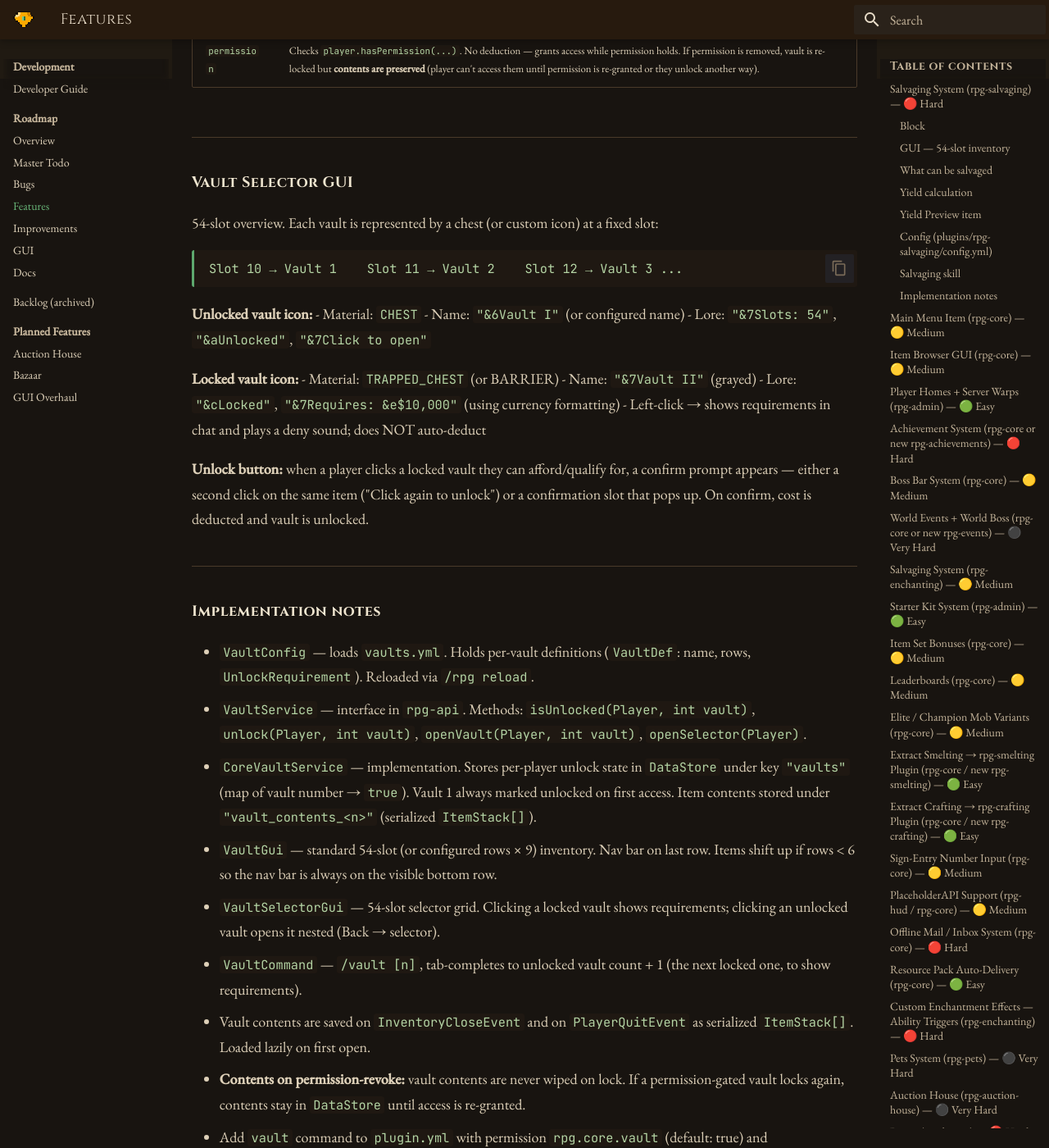
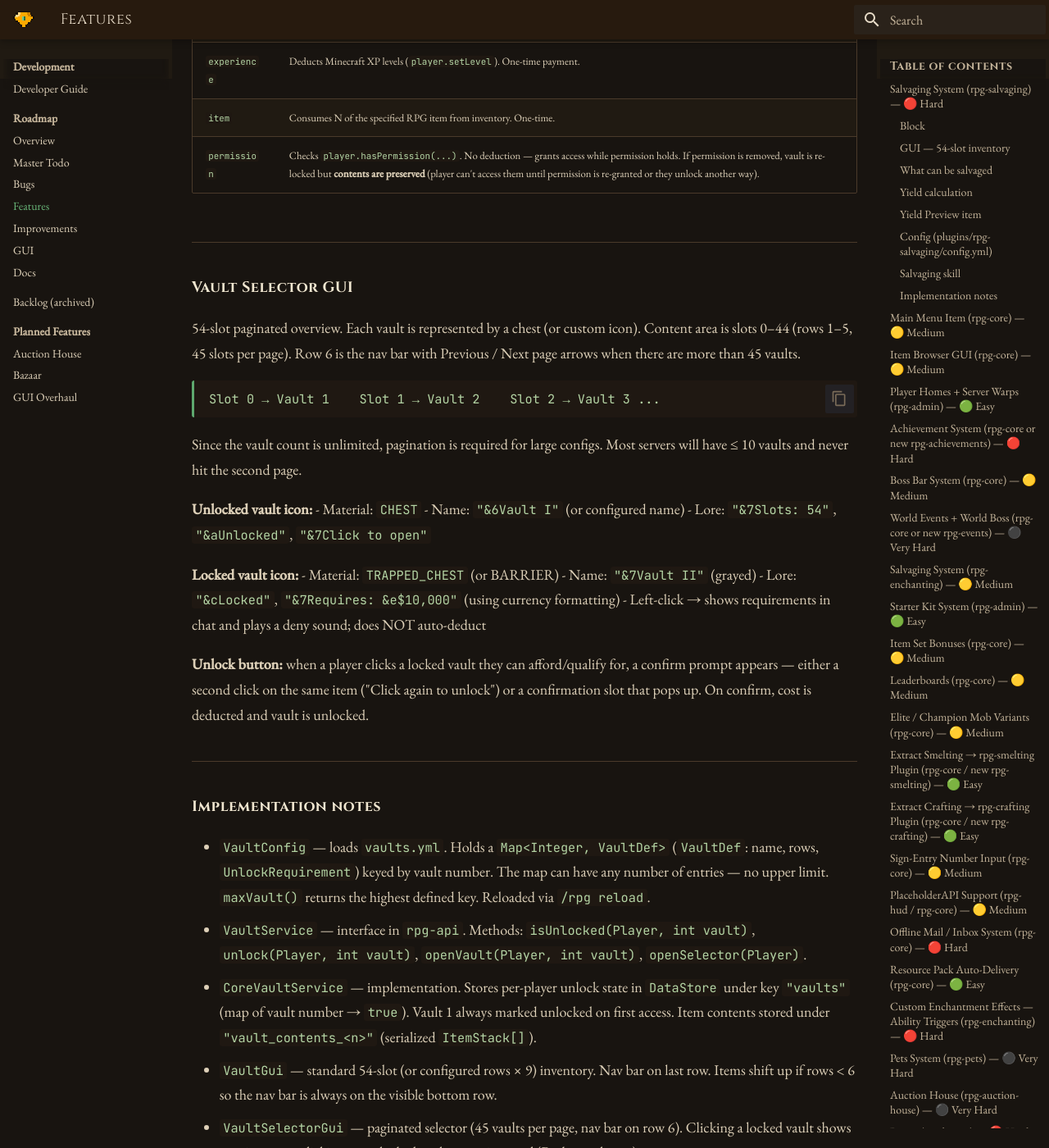
Before and after one commit to 255-Ping/RPGCORE, an MkDocs documentation site: the page built from docs/planned/todo-features.md, in a window 1280 px wide and 1400 px high, scrolled down 23204 px. Shown: the whole window at 82% size. Built offline with MkDocs 1.6.1 and Material for MkDocs 9.7.7, drawn with Linux system fonts in a browser that asks for light colours; some of the changed text lies outside the part shown.

Commit message:
docs: vault count is unlimited (no cap, derived from config entries)
Remove the hardcoded `count: 5` key from the vaults.yml spec — the vault
count is now defined implicitly by however many numbered entries exist under
`unlocks:`. VaultConfig uses Map<Integer, VaultDef> with no upper bound.
VaultSelectorGui paginates (45 per page) to handle arbitrarily large configs.
VaultCommand tab-completes all defined vault numbers.

Co-Authored-By: Claude Sonnet 4.6 <noreply@anthropic.com>

````diff
--- a/docs/planned/todo-features.md
+++ b/docs/planned/todo-features.md
@@ -719,14 +719,12 @@ Per-player persistent storage vaults — extra inventory pages players unlock ov
 
 ```yaml
 vaults:
-  # How many vault pages exist (numbered 1 to N). Players unlock them one by one.
-  count: 5
-
   # Default row count for a vault if not overridden per-vault (1-6 rows → 9-54 slots).
   default-rows: 6
 
-  # Per-vault unlock requirements and optional row override.
-  # Vault 1 is always unlocked (starter vault).
+  # Vault definitions — add as many entries as you want, numbered 1 upward.
+  # The vault count is derived from however many entries you define here; there is no cap.
+  # Vault 1 is always unlocked (starter vault). All others require the configured unlock.
   unlocks:
     1:
       name: "Vault I"
@@ -761,6 +759,14 @@ vaults:
       requires:
         type: permission
         permission: rpg.vault.5  # granted by rank/LuckPerms; no cost deducted
+
+    # Add more entries to create more vaults — no limit.
+    # 6:
+    #   name: "Vault VI"
+    #   rows: 6
+    #   requires:
+    #     type: coins
+    #     amount: 500000
 ```
 
 **Unlock types:**
@@ -777,11 +783,13 @@ vaults:
 
 #### Vault Selector GUI
 
-54-slot overview. Each vault is represented by a chest (or custom icon) at a fixed slot:
+54-slot paginated overview. Each vault is represented by a chest (or custom icon). Content area is slots 0–44 (rows 1–5, 45 slots per page). Row 6 is the nav bar with Previous / Next page arrows when there are more than 45 vaults.
 
 ```
-Slot 10 → Vault 1    Slot 11 → Vault 2    Slot 12 → Vault 3 ...
+Slot 0 → Vault 1    Slot 1 → Vault 2    Slot 2 → Vault 3 ...
 ```
+
+Since the vault count is unlimited, pagination is required for large configs. Most servers will have ≤ 10 vaults and never hit the second page.
 
 **Unlocked vault icon:**
 - Material: `CHEST`
@@ -800,12 +808,12 @@ Slot 10 → Vault 1    Slot 11 → Vault 2    Slot 12 → Vault 3 ...
 
 #### Implementation notes
 
-- `VaultConfig` — loads `vaults.yml`. Holds per-vault definitions (`VaultDef`: name, rows, `UnlockRequirement`). Reloaded via `/rpg reload`.
+- `VaultConfig` — loads `vaults.yml`. Holds a `Map<Integer, VaultDef>` (`VaultDef`: name, rows, `UnlockRequirement`) keyed by vault number. The map can have any number of entries — no upper limit. `maxVault()` returns the highest defined key. Reloaded via `/rpg reload`.
 - `VaultService` — interface in `rpg-api`. Methods: `isUnlocked(Player, int vault)`, `unlock(Player, int vault)`, `openVault(Player, int vault)`, `openSelector(Player)`.
 - `CoreVaultService` — implementation. Stores per-player unlock state in `DataStore` under key `"vaults"` (map of vault number → `true`). Vault 1 always marked unlocked on first access. Item contents stored under `"vault_contents_<n>"` (serialized `ItemStack[]`).
 - `VaultGui` — standard 54-slot (or configured rows × 9) inventory. Nav bar on last row. Items shift up if rows < 6 so the nav bar is always on the visible bottom row.
-- `VaultSelectorGui` — 54-slot selector grid. Clicking a locked vault shows requirements; clicking an unlocked vault opens it nested (Back → selector).
-- `VaultCommand` — `/vault [n]`, tab-completes to unlocked vault count + 1 (the next locked one, to show requirements).
+- `VaultSelectorGui` — paginated selector (45 vaults per page, nav bar on row 6). Clicking a locked vault shows requirements; clicking an unlocked vault opens it nested (Back → selector).
+- `VaultCommand` — `/vault [n]`, tab-completes to all defined vault numbers (so players can inspect locked ones' requirements).
 - Vault contents are saved on `InventoryCloseEvent` and on `PlayerQuitEvent` as serialized `ItemStack[]`. Loaded lazily on first open.
 - **Contents on permission-revoke:** vault contents are never wiped on lock. If a permission-gated vault locks again, contents stay in `DataStore` until access is re-granted.
 - Add `vault` command to `plugin.yml` with permission `rpg.core.vault` (default: true) and `rpg.core.vault.other` (default: op).
````
Also changed, not shown: docs/planned/todo.md (+1 -1 lines).
